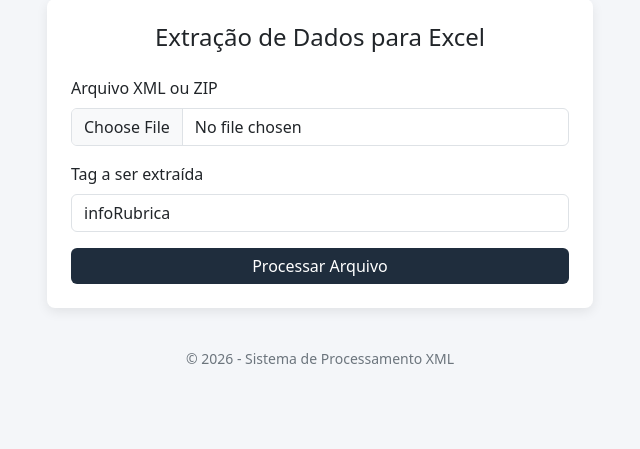
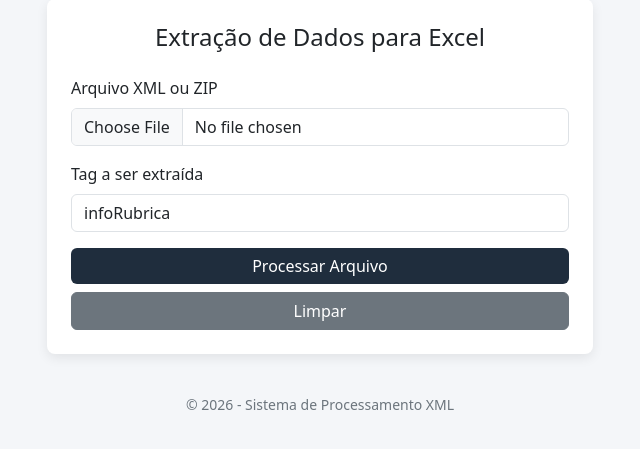
Before and after one commit to CristianoAds2025/extrator-esocial, a Flask app: page / in a window 1280 px wide. Shown: the part 105-554 px from the top of the page, without its empty margins (320-960 px from the left). Run offline with Flask 3, Linux system fonts and the light colour scheme.

Commit message:
Update index.html

```diff
--- a/templates/index.html
+++ b/templates/index.html
@@ -73,20 +73,24 @@
                   {% endif %}
                 {% endwith %}
 
-                <form method="POST" enctype="multipart/form-data">
+                <form method="POST" enctype="multipart/form-data" id="formExtracao">
                     <div class="mb-3">
                         <label class="form-label">Arquivo XML ou ZIP</label>
-                        <input type="file" name="arquivo" class="form-control" required>
+                        <input type="file" name="arquivo" id="arquivo" class="form-control" required>
                     </div>
 
                     <div class="mb-3">
                         <label class="form-label">Tag a ser extraída</label>
-                        <input type="text" name="tag" class="form-control" value="infoRubrica" required>
+                        <input type="text" name="tag" id="tag" class="form-control" value="infoRubrica" required>
                     </div>
 
-                    <div class="d-grid">
+                    <div class="d-grid gap-2">
                         <button type="submit" class="btn btn-primary">
                             Processar Arquivo
+                        </button>
+
+                        <button type="button" class="btn btn-secondary" onclick="limparFormulario()">
+                            Limpar
                         </button>
                     </div>
                 </form>
@@ -101,8 +105,16 @@
     </div>
 </div>
 
-<!-- Bootstrap JS (necessário para fechar alertas) -->
+<!-- Bootstrap JS -->
 <script src="https://cdn.jsdelivr.net/npm/bootstrap@5.3.2/dist/js/bootstrap.bundle.min.js"></script>
+
+<!-- Script para limpar formulário -->
+<script>
+    function limparFormulario() {
+        document.getElementById("arquivo").value = "";
+        document.getElementById("tag").value = "";
+    }
+</script>
 
 </body>
 </html>
```
